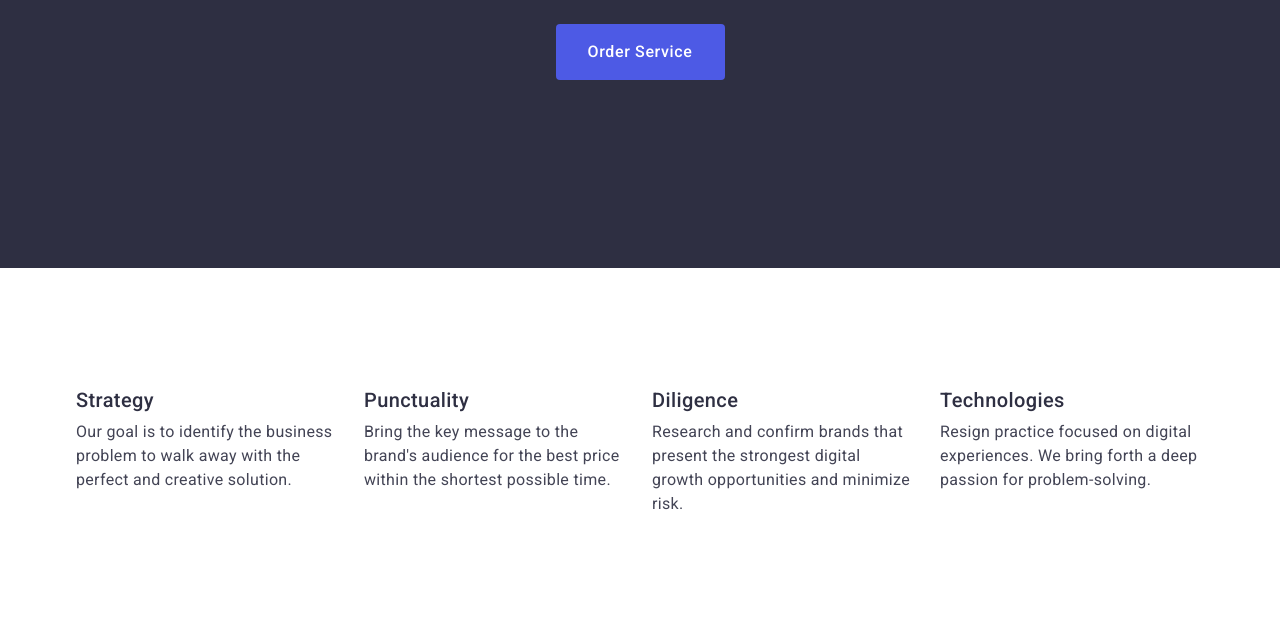
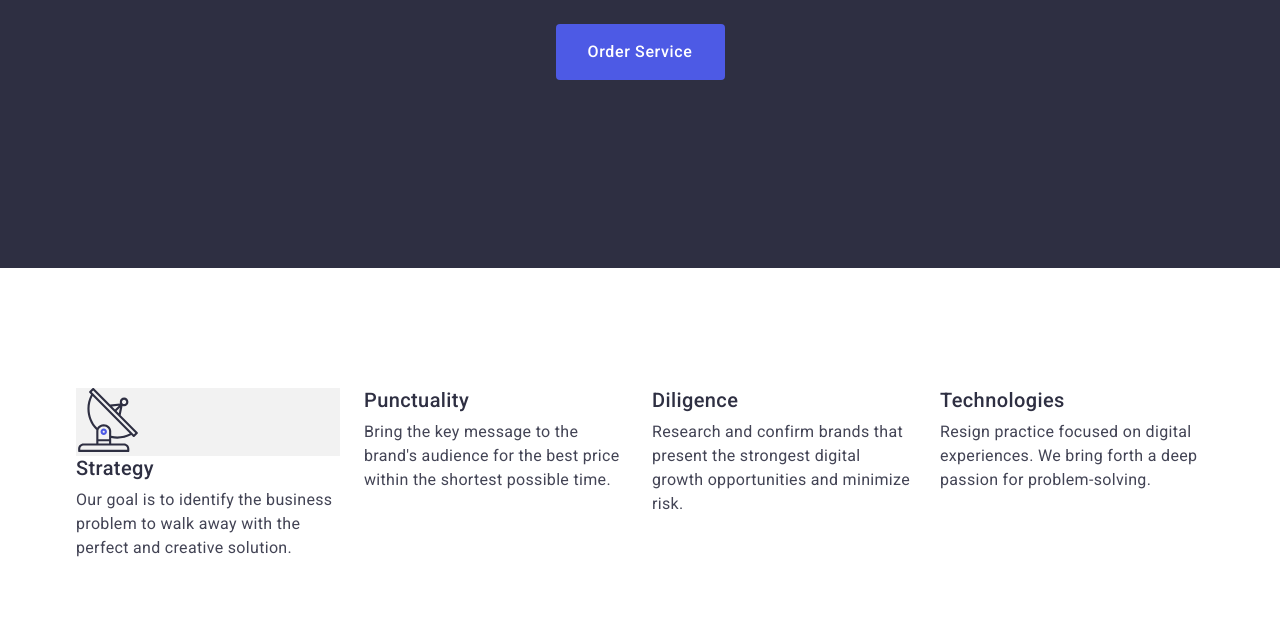
Before and after one commit to filimon4uck/goit-markup-hw-04, a plain HTML site: page index.html in a window 1280 px wide. Shown: the part 405-1038 px from the top of the page. Drawn offline with Linux system fonts and the light colour scheme.

Commit message:
replaces

```diff
--- a/css/styles.css
+++ b/css/styles.css
@@ -207,6 +207,12 @@ body {
 .advantages-list-item {
   width: calc((100% - 72px) / 4);
 }
+.advantages-list-icon_bg {
+  background-color: rgba(222, 222, 222, 0.4);
+}
+.advantages_list_icon {
+  mar
+}
 
 .advantages-list-item-title {
   margin-bottom: 8px;
--- a/index.html
+++ b/index.html
@@ -46,6 +46,11 @@ for Your Business</h1>
 <h2 class="advantages-section-title">advantages</h2>
 <ul class="advantages-list list">
     <li class="advantages-list-item">
+        <div class="advantages-list-icon_bg">
+          <svg class="advantages_list_icon" width="64" height="64" aria-label="antenna icon" >
+            <use href="./images/icons.svg.svg#icon-antenna"></use>
+          </svg>
+        </div>
         <h3 class="advantages-list-item-title">strategy</h3>
         <p class="advantages-list-item-text">Our goal is to identify the business
 problem to walk away with the perfect and creative solution. </p>
```
Also changed, not shown: css/js/modal.js (added, +14 -0 lines), images/Camila_Garcia.jpg, images/Daniel_Wilson.jpg, images/Mark_Guerrero.jpg, images/Tom_Ford.jpg, images/icons.svg.svg (added), images/img1.jpg, images/img2.jpg, images/img3.jpg, images/portfolio-page/img-1.jpg, images/portfolio-page/img-2.jpg, images/portfolio-page/img-3.jpg, images/portfolio-page/img-4.jpg, images/portfolio-page/img-5.jpg, 4 more files.
